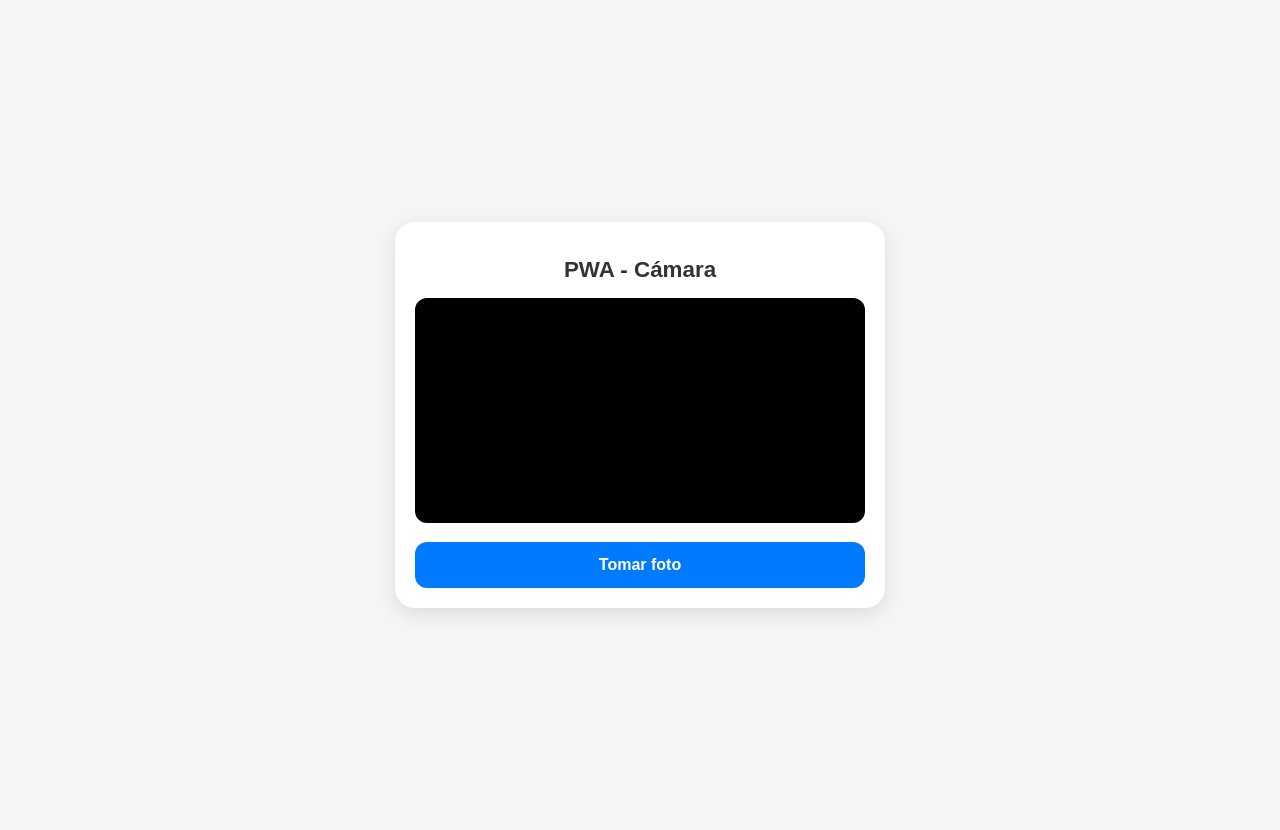
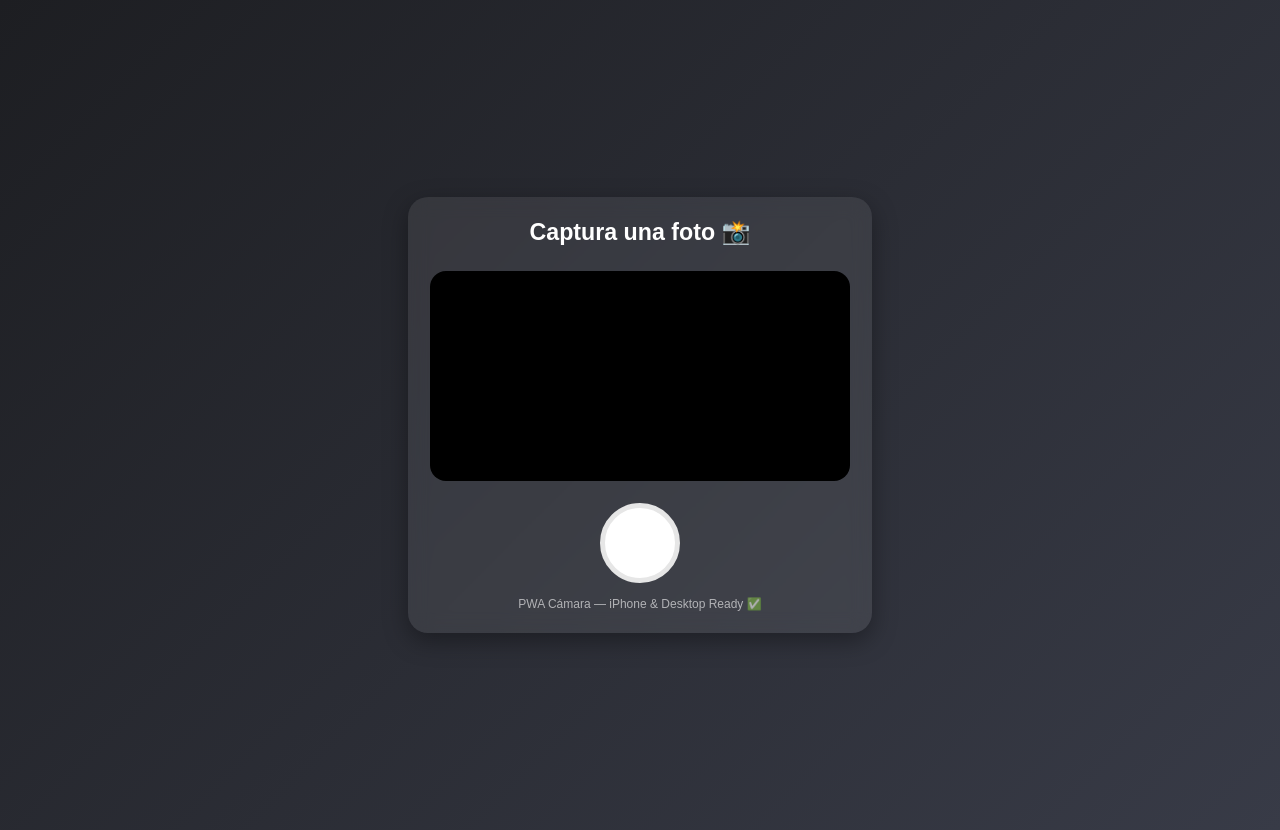
Before and after one commit to JGerardoToledoR/act_camara, a plain HTML site: page index.html in a window 1280 px wide. Drawn offline with Linux system fonts and the light colour scheme.

Commit message:
[ADD] cambios8

```diff
--- a/index.html
+++ b/index.html
@@ -18,79 +18,96 @@
     <style>
         body {
             margin: 0;
-            font-family: "Arial", sans-serif;
-            background: #f4f5f7;
+            font-family: "Poppins", sans-serif;
+            min-height: 100vh;
             display: flex;
-            flex-direction: column;
+            justify-content: center;
             align-items: center;
-            justify-content: center;
-            min-height: 100vh;
             padding: 15px;
+            background: linear-gradient(135deg, #1d1e22, #383b47);
+            color: #fff;
         }
 
         .container {
             width: 100%;
-            max-width: 450px;
-            background: #ffffff;
+            max-width: 420px;
+            background: rgba(255,255,255,0.08);
             border-radius: 20px;
-            padding: 20px;
-            box-shadow: 0 6px 20px rgba(0,0,0,0.1);
+            padding: 22px;
             text-align: center;
+            backdrop-filter: blur(10px);
+            box-shadow: 0 8px 25px rgba(0,0,0,0.35);
         }
 
         h1 {
-            font-size: 1.4rem;
-            color: #333;
-            margin-bottom: 15px;
+            font-size: 1.45rem;
+            margin: 0 0 15px;
+            font-weight: 600;
         }
 
-        #video {
+        #video, #photo {
             width: 100%;
-            border-radius: 12px;
+            border-radius: 16px;
             background: #000;
+            margin-top: 10px;
         }
 
-        #photo {
-            width: 100%;
-            margin-top: 15px;
-            border-radius: 12px;
-            display: none;
+        #photo { display: none; }
+
+        #capture-btn {
+            margin-top: 18px;
+            width: 80px;
+            height: 80px;
+            border-radius: 50%;
+            background: #ffffff;
+            border: 5px solid #e6e6e6;
+            cursor: pointer;
+            transition: .15s;
         }
 
-        button {
-            width: 100%;
-            padding: 14px;
-            font-size: 1rem;
-            margin-top: 15px;
-            border: none;
-            border-radius: 12px;
-            cursor: pointer;
-            transition: 0.3s;
-            font-weight: bold;
+        #capture-btn:hover {
+            transform: scale(1.08);
+            box-shadow: 0 0 15px rgba(255,255,255,0.3);
         }
 
-        #capture-btn {
-            background: #007aff;
-            color: white;
-        }
-        #capture-btn:hover { background: #005fcc; }
-
         #restart-btn {
+            width: 100%;
+            padding: 13px;
+            margin-top: 18px;
+            border-radius: 14px;
+            font-size: 1rem;
+            font-weight: 600;
             background: #ff3b30;
             color: white;
             display: none;
+            border: none;
+            cursor: pointer;
+            transition: .25s;
         }
-        #restart-btn:hover { background: #d92c24; }
+
+        #restart-btn:hover {
+            background: #d92c25;
+        }
+
+        footer {
+            font-size: .75rem;
+            margin-top: 14px;
+            opacity: .6;
+        }
     </style>
 </head>
 
 <body>
     <div class="container">
-        <h1>PWA - Cámara</h1>
+        <h1>Captura una foto 📸</h1>
+
         <video id="video" autoplay playsinline></video>
-        <img id="photo" alt="Captura"/>
-        <button id="capture-btn">Tomar foto</button>
+        <img id="photo" alt="Foto tomada">
+
+        <button id="capture-btn"></button>
         <button id="restart-btn">Tomar otra</button>
+
+        <footer>PWA Cámara — iPhone & Desktop Ready ✅</footer>
     </div>
 
     <script src="./app.js"></script>
```
